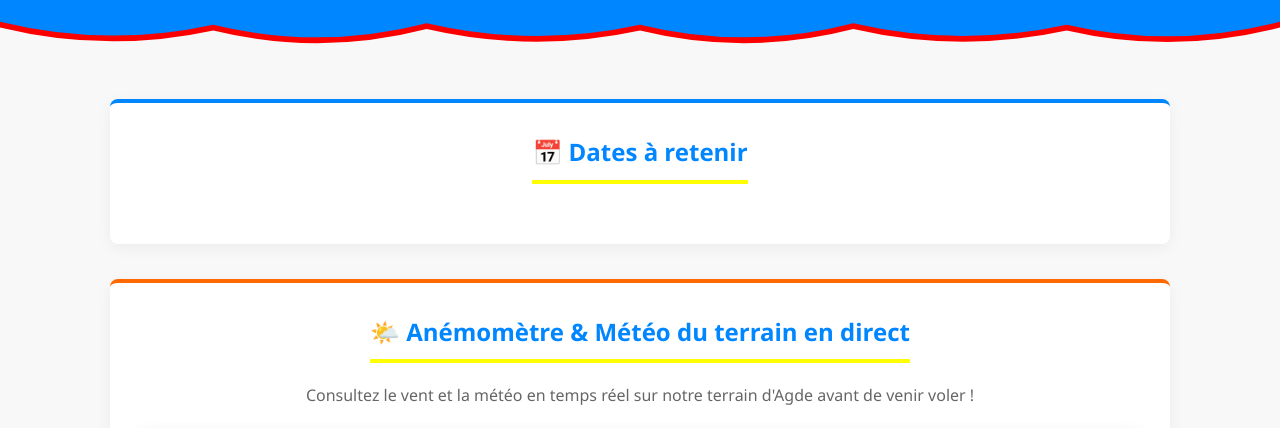
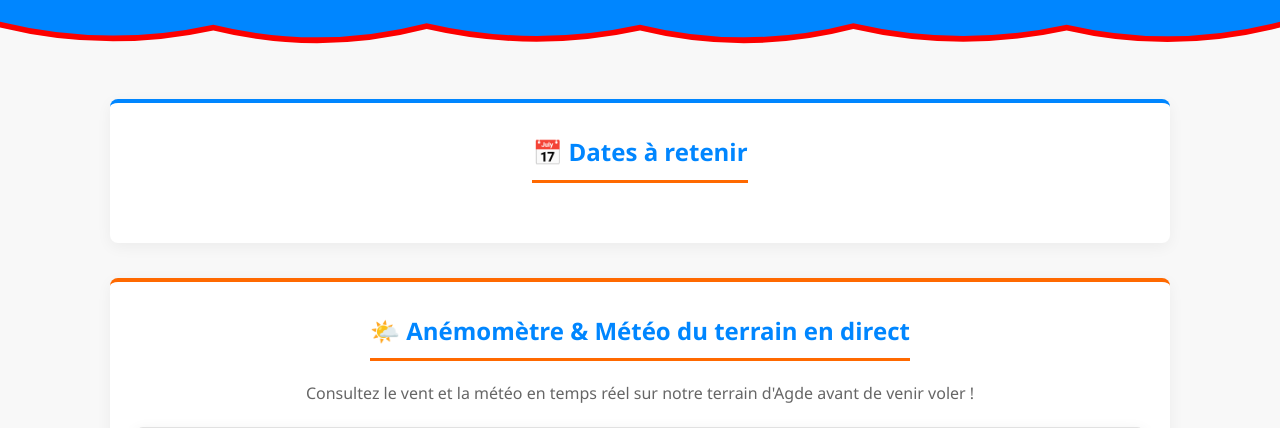
Before and after one commit to ProxPRX/KAMIKAZES_php, a PHP site: page / in a window 1280 px wide. Shown: the part 513-941 px from the top of the page. Run offline with PHP 8.4, Linux system fonts and the light colour scheme; data that the repository does not hold is empty.

Commit message:
Change border color from yellow to orange

```diff
--- a/CSS/style.css
+++ b/CSS/style.css
@@ -219,7 +219,7 @@ h2 {
     color: var(--ka-bleu);
     margin-bottom: 20px;
     padding-bottom: 8px;
-    border-bottom: 4px solid var(--ka-jaune);
+    border-bottom: 3px solid var(--ka-orange);
     display: inline-block;
 }
 
@@ -234,7 +234,7 @@ h2 {
 
 .back-link:hover {
     color: var(--ka-bleu);
-    border-bottom-color: var(--ka-jaune);
+    border-bottom-color: var(--ka-orange);
 }
 
 .badge-prive {
```
